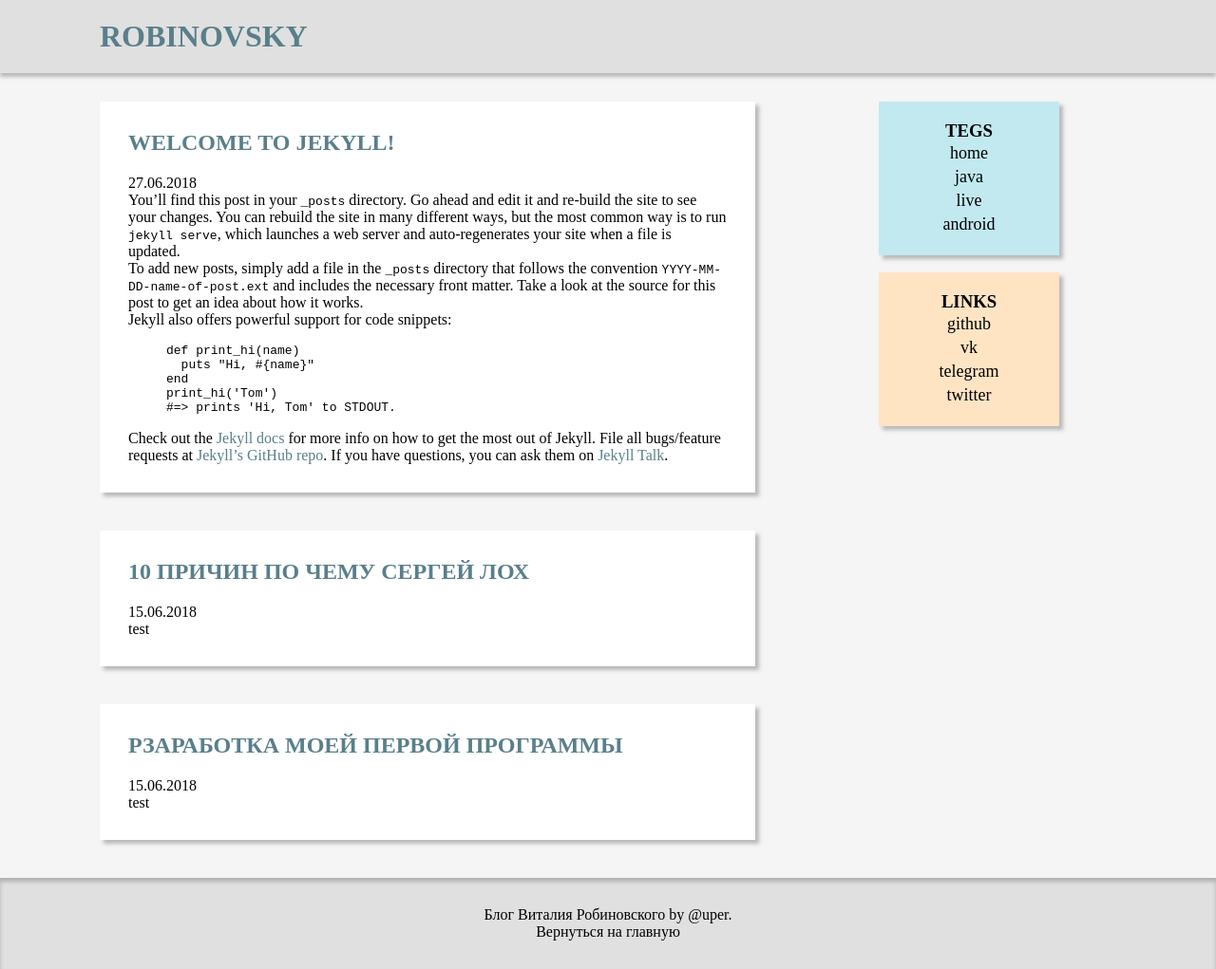
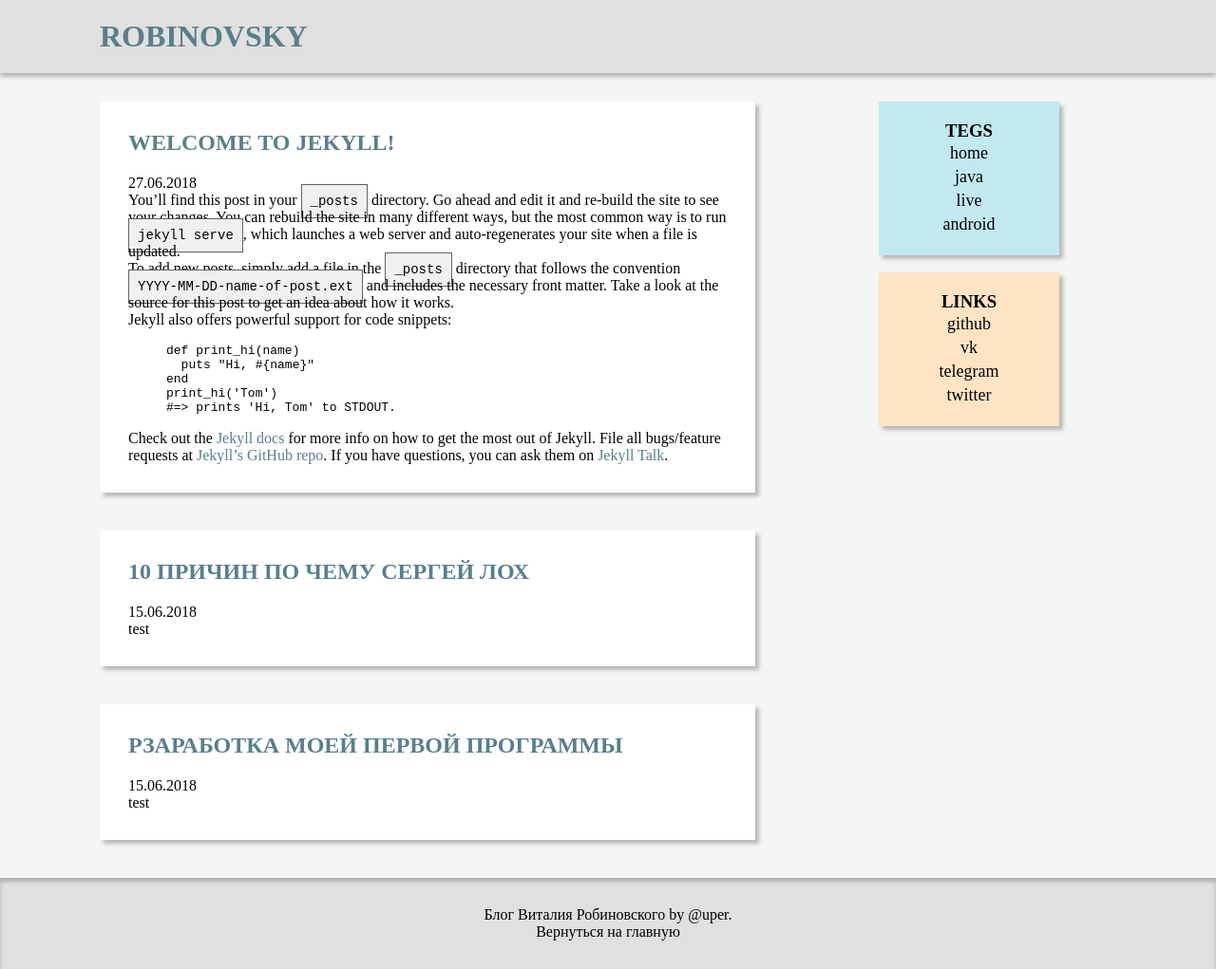
Before and after one commit to upermane42/upermane42.github.io, a Jekyll site: the page built from index.md, in a window 1280 px wide. Shown: the whole page at 95% size. Built offline with Jekyll 4.4.1, drawn with Linux system fonts in a browser that asks for light colours.

Commit message:
fix css add class .post ing and higlighter-rouge

```diff
--- a/assets/style.css
+++ b/assets/style.css
@@ -55,6 +55,17 @@ h3{
     box-shadow: 4px 4px 4px rgba(146, 145, 145, 0.6);
 }
 
+.post img{
+    width: 100%;
+}
+
+.highlighter-rouge{
+    font-size: 14px;
+    border: 1px solid #636262;
+    padding: 9px;
+    background: #f0f0f0;
+}
+
 .sidebar{
     padding: 20px 80px;
 }
```
